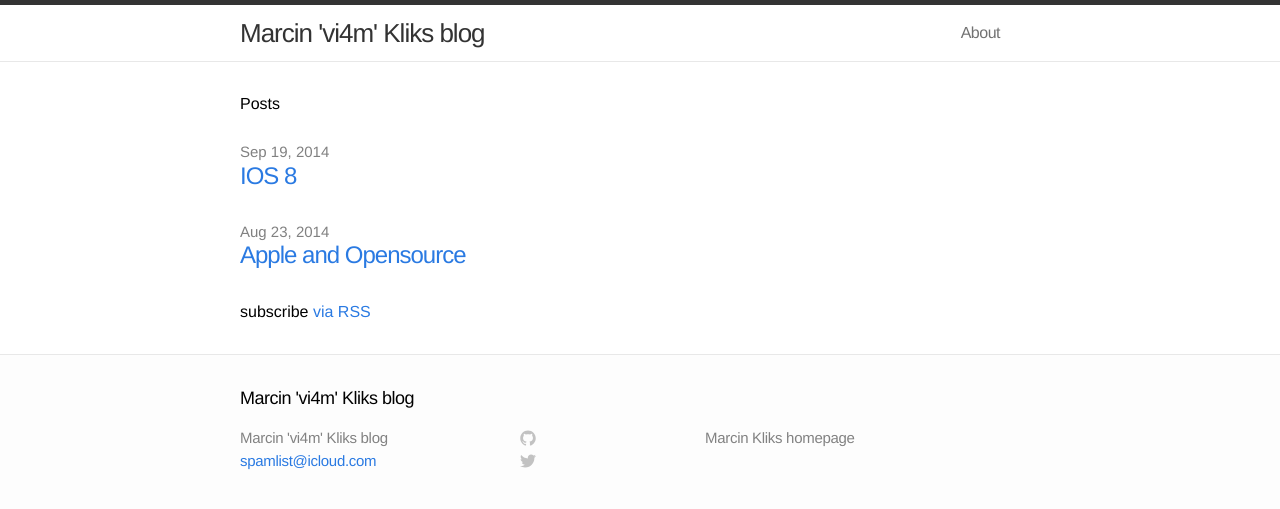
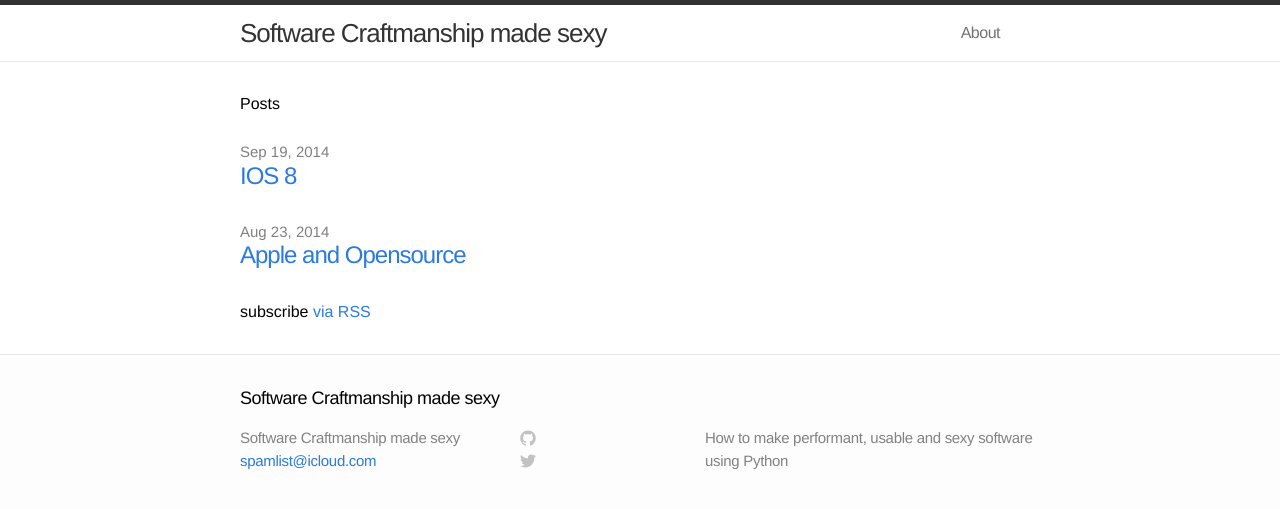
Before and after one commit to vi4m/vi4m.github.io, a Jekyll site: the page built from index.html, in a window 1280 px wide. Shown: the top 509 px of the page. Built offline with Jekyll 4.4.1, drawn with Linux system fonts in a browser that asks for light colours.

Commit message:
Update _config.yml

```diff
--- a/_config.yml
+++ b/_config.yml
@@ -1,7 +1,7 @@
 # Site settings
-title: Marcin 'vi4m' Kliks blog
+title: Software Craftmanship made sexy
 email: spamlist@icloud.com
-description: "Marcin Kliks homepage"
+description: "How to make performant, usable and sexy software using Python"
 baseurl: "http://vi4m.github.io"
 url: "http://marcinkliks.pl"
 highlighter: pygments
```
